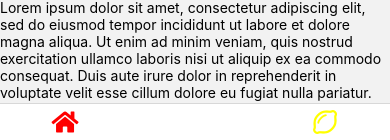
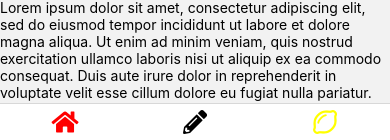
Before and after one commit to anpeher/Actividad2ProgramacionMovil, a React Native app: screen / in a window 390 px wide. Shown: the part 692-832 px from the top of the page. Built offline with nearby package versions, Linux system fonts and the light colour scheme.

Commit message:
cambio colores navigator

```diff
--- a/Navigation.js
+++ b/Navigation.js
@@ -36,7 +36,7 @@ function MyTabs() {
         options={{
           tabBarLabel: 'Encuesta',
           tabBarIcon: ({ color, size }) => (
-            <FontAwesome5 name="pencil-alt" size={24} color="white" />
+            <FontAwesome5 name="pencil-alt" size={24} color="black" />
           ),
         }} />
       <Tab.Screen name="Festivals"
```
